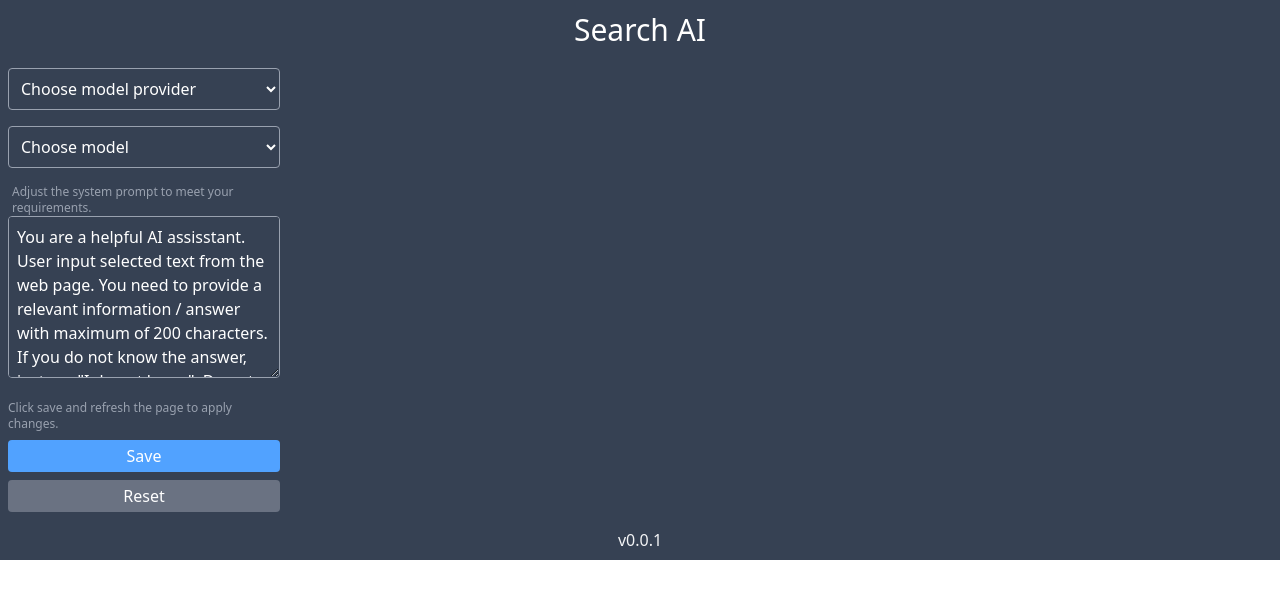
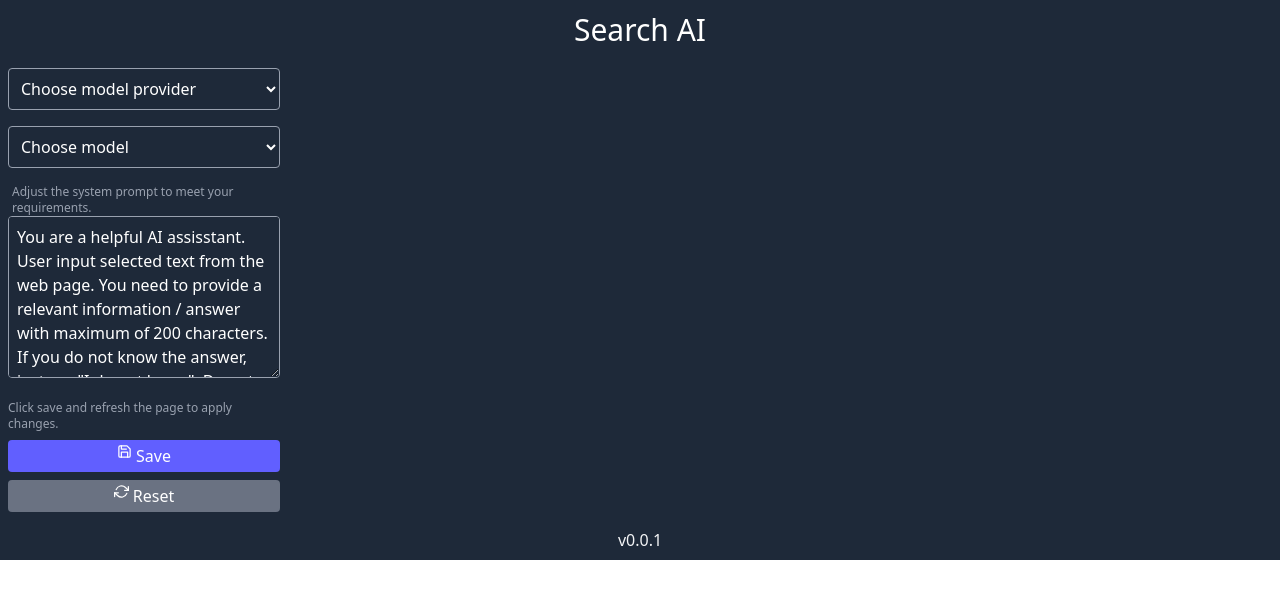
Before and after one commit to maniprasadkadlaskar/search-ai, a React (Vite) app: page / in a window 1280 px wide. Shown: the top 598 px of the page. Built offline with nearby package versions, Linux system fonts and the light colour scheme.

Commit message:
fix: ui preferences

```diff
--- a/index.html
+++ b/index.html
@@ -5,7 +5,7 @@
   <meta charset="UTF-8" />
   <link rel="icon" type="image/svg+xml" href="/vite.svg" />
   <meta name="viewport" content="width=device-width, initial-scale=1.0" />
-  <title>Vite + React + TS</title>
+  <title>Search AI</title>
 </head>
 
 <body>
--- a/src/App.tsx
+++ b/src/App.tsx
@@ -5,7 +5,7 @@ import Version from "./components/Version";
 const App = () => {
   return (
     <div
-      className="min-w-max text-white bg-gray-700"
+      className="min-w-max text-white bg-gray-800"
     >
       <Home />
       <Configuration />
--- a/src/components/Configuration.tsx
+++ b/src/components/Configuration.tsx
@@ -1,5 +1,7 @@
 import { useEffect, useState, type ChangeEvent, type FC, type FormEvent } from "react";
 import { providers, providerType } from "../utils/constants";
+import { Save, CheckCircle, RefreshCw, Key, Check } from "react-feather";
+import { config } from "../utils/constants";
 import "./index.css";
 
 const Configuration: FC = () => {
@@ -110,7 +112,7 @@ const Configuration: FC = () => {
                 },
             }, (response) => {
                 if (response) {
-                    setModelError(response.success);
+                    setModelError(!response.success);
                     resolve(response.success);
                 }
             });
@@ -138,7 +140,6 @@ const Configuration: FC = () => {
 
         setIsConfigured(true);
         setLoading(false);
-        chrome.runtime.reload();
     }
 
     const handleReset = () => {
@@ -213,7 +214,7 @@ const Configuration: FC = () => {
             if (response['search-ai-system-prompt']) {
                 setSystemPrompt(response['search-ai-system-prompt']);
             } else {
-                setSystemPrompt('You are a helpful AI assisstant. User input selected text from the web page. You need to provide a relevant information / answer with maximum of 200 characters. If you do not know the answer, just say "I do not know". Do not provide any other information.');
+                setSystemPrompt(config.SYSTEM_PROMPT);
             }
         });
     }, []);
@@ -225,7 +226,7 @@ const Configuration: FC = () => {
             >
                 <div>
                     <select
-                        className="p-2 w-full bg-gray-700 border border-gray-400 rounded cursor-pointer"
+                        className="p-2 w-full bg-gray-800 border border-gray-400 rounded cursor-pointer"
                         name="search-ai-llm-provider"
                         value={modelProvider}
                         onChange={handleProviderChange}
@@ -241,7 +242,7 @@ const Configuration: FC = () => {
                         className="space-y-2"
                     >
                         <input
-                            className={`p-2 w-full bg-gray-700 border rounded ${apiKeyError ? 'border-red-500 focus:outline focus:outline-red-500' : 'border-gray-400'}`}
+                            className={`p-2 w-full bg-gray-800 border rounded ${apiKeyError ? 'border-red-500 focus:outline focus:outline-red-500' : 'border-gray-400'}`}
                             name="search-ai-llm-api-key"
                             type="password"
                             placeholder="Enter API key"
@@ -263,13 +264,23 @@ const Configuration: FC = () => {
                         </div>
 
                         <button
-                            className={`p-1 bg-blue-400 hover:bg-blue-500 rounded ${validateApiKeyLoading || isApiKeyValidated ? 'cursor-not-allowed' : 'cursor-pointer'}`}
+                            className={`p-1 bg-indigo-500 hover:bg-indigo-600 rounded ${validateApiKeyLoading || isApiKeyValidated ? 'cursor-not-allowed' : 'cursor-pointer'}`}
                             onClick={validateApiKey}
                             disabled={validateApiKeyLoading || isApiKeyValidated}
                         >
                             {validateApiKeyLoading ?
                                 'Validating...' :
-                                isApiKeyValidated ? 'Validated' : 'Validate'}
+                                isApiKeyValidated ?
+                                    <div className="flex justify-center gap-1">
+                                        <CheckCircle size={15} />
+                                        Validated
+                                    </div>
+                                    :
+                                    <div className="flex justify-center gap-1">
+                                        <Key size={15} />
+                                        Validate
+                                    </div>
+                            }
                         </button>
                     </div>}
 
@@ -278,7 +289,7 @@ const Configuration: FC = () => {
                 >
                     <div>
                         <select
-                            className="p-2 w-full bg-gray-700 border border-gray-400 rounded cursor-pointer"
+                            className="model-list p-2 w-full bg-gray-800 border border-gray-400 rounded cursor-pointer"
                             name="search-ai-llm-model"
                             value={model}
                             onChange={handleModelChange}
@@ -305,7 +316,7 @@ const Configuration: FC = () => {
 
                     <div>
                         <textarea
-                            className="system-prompt p-2 w-full bg-gray-700 border border-gray-400 rounded"
+                            className="system-prompt p-2 w-full bg-gray-800 border border-gray-400 rounded"
                             name="search-ai-system-prompt"
                             value={systemPrompt}
                             onChange={(e) => setSystemPrompt(e.target.value)}
@@ -331,20 +342,33 @@ const Configuration: FC = () => {
                     </div>}
 
                     <button
-                        className={`py-1 w-full bg-blue-400 hover:bg-blue-500 rounded ${loading || isconfigured ? 'cursor-not-allowed' : 'cursor-pointer'}`}
+                        className={`py-1 w-full bg-indigo-500 hover:bg-indigo-600 rounded ${loading || isconfigured ? 'cursor-not-allowed' : 'cursor-pointer'}`}
                         type="submit"
                         disabled={loading || isconfigured}
                     >
                         {loading ?
-                            'Configuring...' :
-                            isconfigured ? 'Configurde' : 'Save'}
+                            'Saving...' :
+                            isconfigured ?
+                                <div className="flex justify-center gap-1">
+                                    <Check size={15} />
+                                    Saved
+                                </div>
+                                :
+                                <div className="flex justify-center gap-1">
+                                    <Save size={15} />
+                                    Save
+                                </div>
+                        }
                     </button>
 
                     <button
                         className="py-1 w-full bg-gray-500 hover:bg-gray-600 rounded cursor-pointer"
                         type="reset"
                     >
-                        Reset
+                        <div className="flex justify-center gap-1">
+                            <RefreshCw size={15} />
+                            Reset
+                        </div>
                     </button>
                 </div>
             </div>
--- a/src/components/Version.tsx
+++ b/src/components/Version.tsx
@@ -3,7 +3,7 @@ import type { FC } from "react";
 const Version: FC = () => {
     return (
         <div
-            className="p-2 text-gray-100 text-center bg-gray-700"
+            className="p-2 text-gray-100 text-center"
         >
             <span>v0.0.1</span>
         </div>
--- a/src/components/index.css
+++ b/src/components/index.css
@@ -10,10 +10,26 @@
   }
 
   .system-prompt::-webkit-scrollbar-thumb {
-    @apply bg-indigo-500 rounded-full;
+    @apply bg-indigo-600 rounded-full;
   }
 
   .system-prompt::-webkit-scrollbar-thumb:hover {
-    @apply bg-indigo-600;
+    @apply bg-indigo-500;
+  }
+
+  .model-list::-webkit-scrollbar {
+    @apply w-1.5;
+  }
+
+  .model-list::-webkit-scrollbar-track {
+    @apply bg-gray-700 rounded-full;
+  }
+
+  .model-list::-webkit-scrollbar-thumb {
+    @apply bg-indigo-600 rounded-full;
+  }
+
+  .model-list::-webkit-scrollbar-thumb:hover {
+    @apply bg-indigo-500;
   }
 }
--- a/src/utils/constants.ts
+++ b/src/utils/constants.ts
@@ -30,3 +30,8 @@ export const providerURL = {
     grok: "https://api.groq.com/openai/v1",
     ollama: "http://localhost:11434",
 };
+
+// default configuration
+export const config = {
+    SYSTEM_PROMPT: 'You are a helpful AI assisstant. User input selected text from the web page. You need to provide a relevant information / answer with maximum of 200 characters. If you do not know the answer, just say "I do not know". Do not provide any other information.',
+}
```
